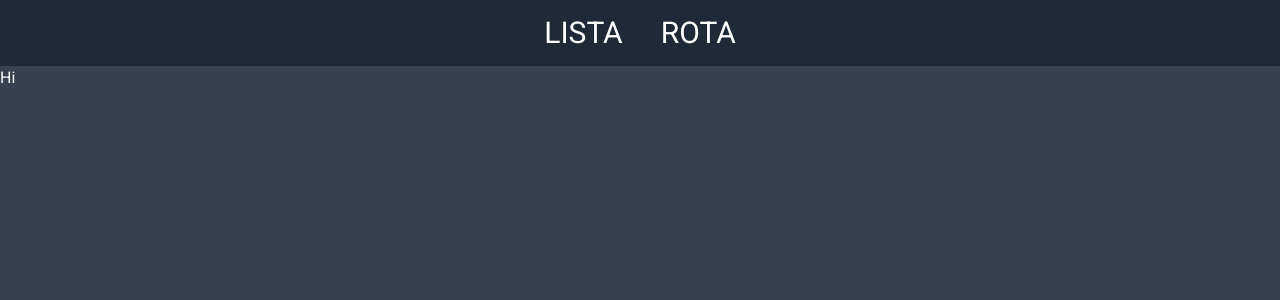
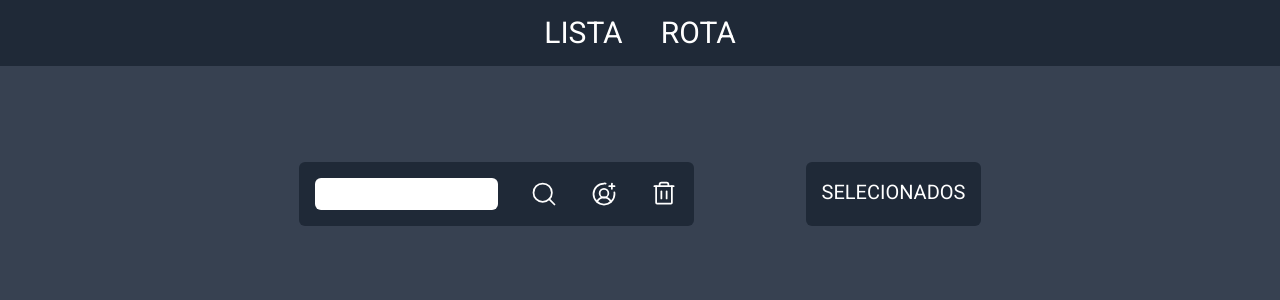
Before and after one commit to rodrigocitadin/cleaning-router, a Next.js app: page / in a window 1280 px wide. Shown: the top 300 px of the page. Built offline with nearby package versions, Linux system fonts and the light colour scheme.

Commit message:
wip on main

```diff
--- /dev/null
+++ b/app/icons/CreateIcon.tsx
@@ -0,0 +1,7 @@
+'use client';
+
+import { UserCirclePlus } from "phosphor-react";
+
+export default function CreateIcon() {
+  return <UserCirclePlus size={28} />
+}
--- /dev/null
+++ b/app/icons/SearchIcon.tsx
@@ -0,0 +1,7 @@
+'use client';
+
+import { MagnifyingGlass } from "phosphor-react";
+
+export default function SearchIcon() {
+  return <MagnifyingGlass size={28} />
+}
--- /dev/null
+++ b/app/icons/TrashIcon.tsx
@@ -0,0 +1,7 @@
+'use client';
+
+import { Trash } from "phosphor-react";
+
+export default function TrashIcon() {
+  return <Trash size={28} />
+}
--- a/app/page.tsx
+++ b/app/page.tsx
@@ -1,7 +1,21 @@
+import CreateIcon from "./icons/CreateIcon";
+import SearchIcon from "./icons/SearchIcon";
+import TrashIcon from "./icons/TrashIcon";
+
 export default function Home() {
   return (
     <main>
-      Hi
+      <div className="flex gap-28 align-top justify-center mt-24">
+        <div className="bg-gray-800 flex gap-8 p-4 rounded-md">
+          <input className="h-8 rounded-md my-auto" />
+          <button><SearchIcon /></button>
+          <button><CreateIcon /></button>
+          <button><TrashIcon /></button>
+        </div>
+        <div className="bg-gray-800 p-4 rounded-md">
+          <h2 className="text-xl">SELECIONADOS</h2>
+        </div>
+      </div>
     </main>
   );
 }
```
